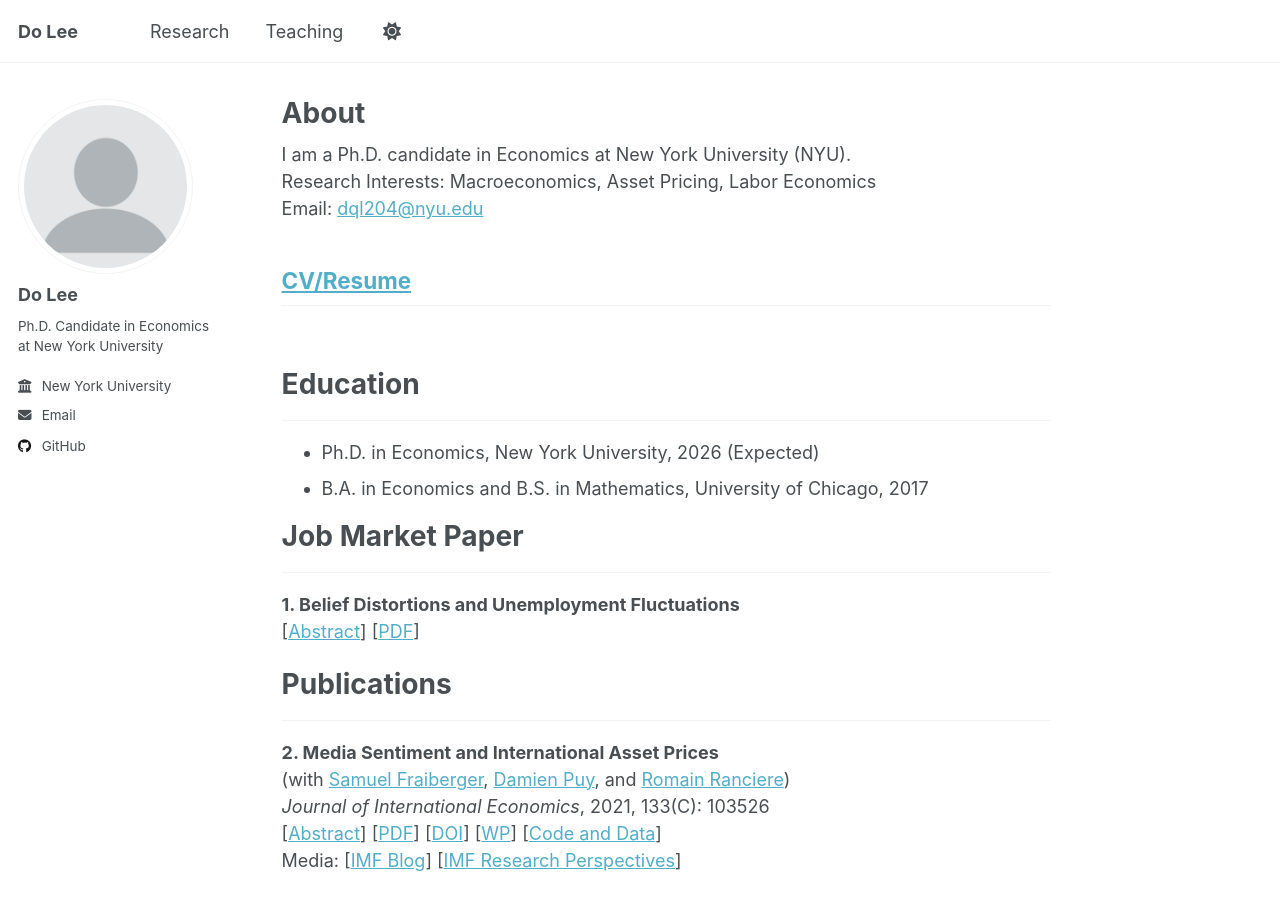
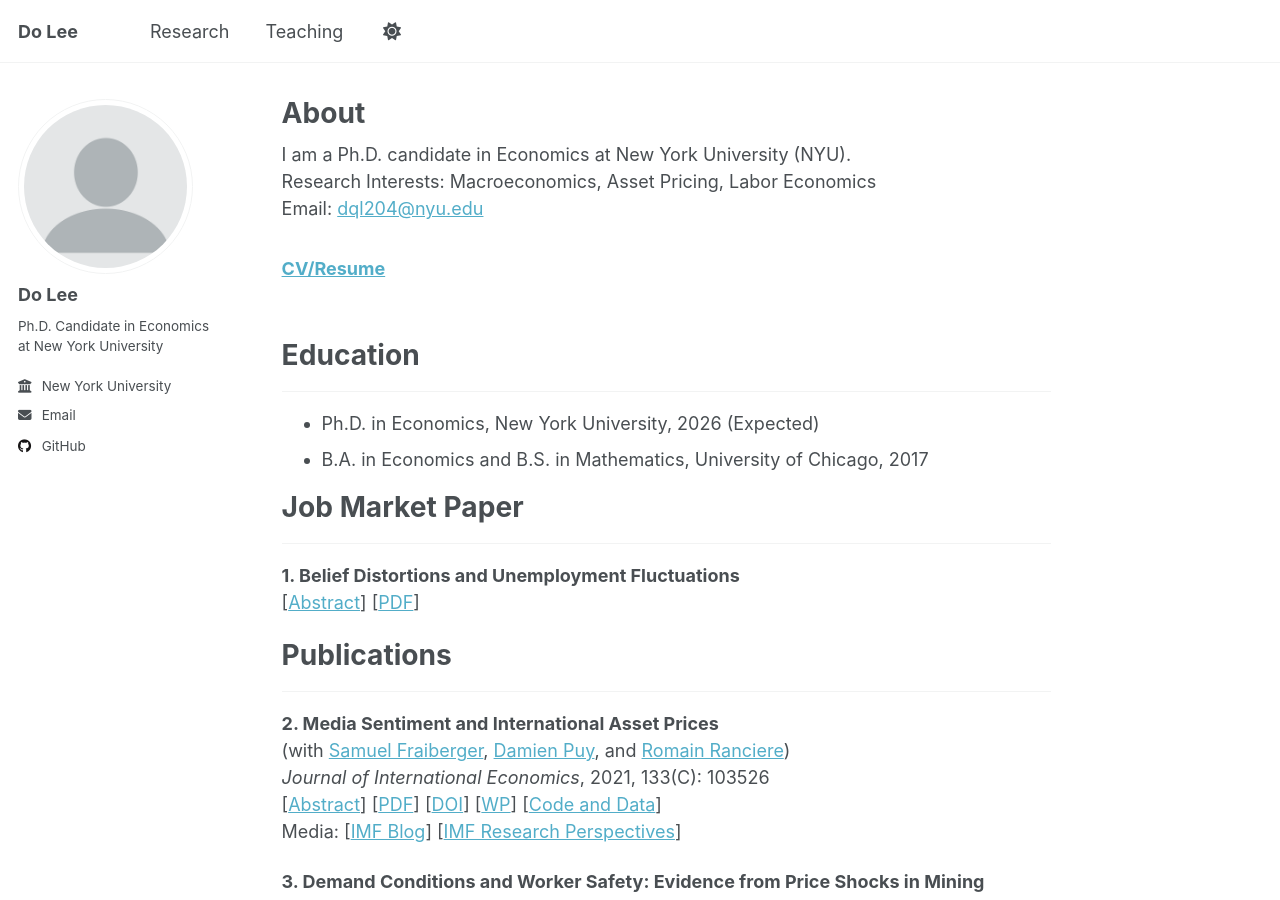
Before and after one commit to doqlee/doqlee.github.io, a Jekyll site: the page built from _pages/main.md, in a window 1280 px wide and 900 px high. Built offline with Jekyll 4.4.1, drawn with Linux system fonts in a browser that asks for light colours.

Commit message:
Update main.md

```diff
--- a/_pages/main.md
+++ b/_pages/main.md
@@ -11,8 +11,8 @@ redirect_from:
 I am a Ph.D. candidate in Economics at New York University (NYU). \
 Research Interests: Macroeconomics, Asset Pricing, Labor Economics \
 Email: [dql204@nyu.edu](mailto:dql204@nyu.edu)
-
-## [CV/Resume](../CV_Do_Lee.pdf)
+<br>
+### [CV/Resume](../CV_Do_Lee.pdf)
 <br>
 
 Education
```
